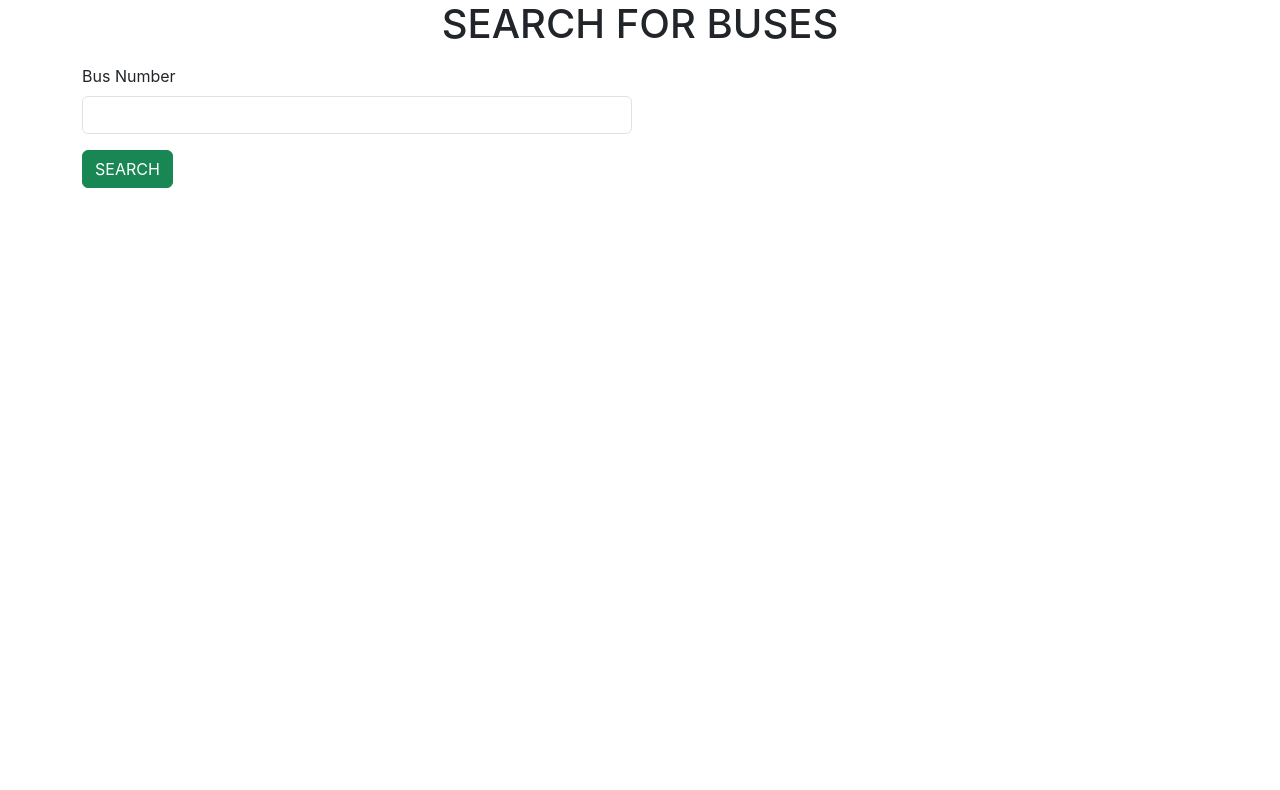
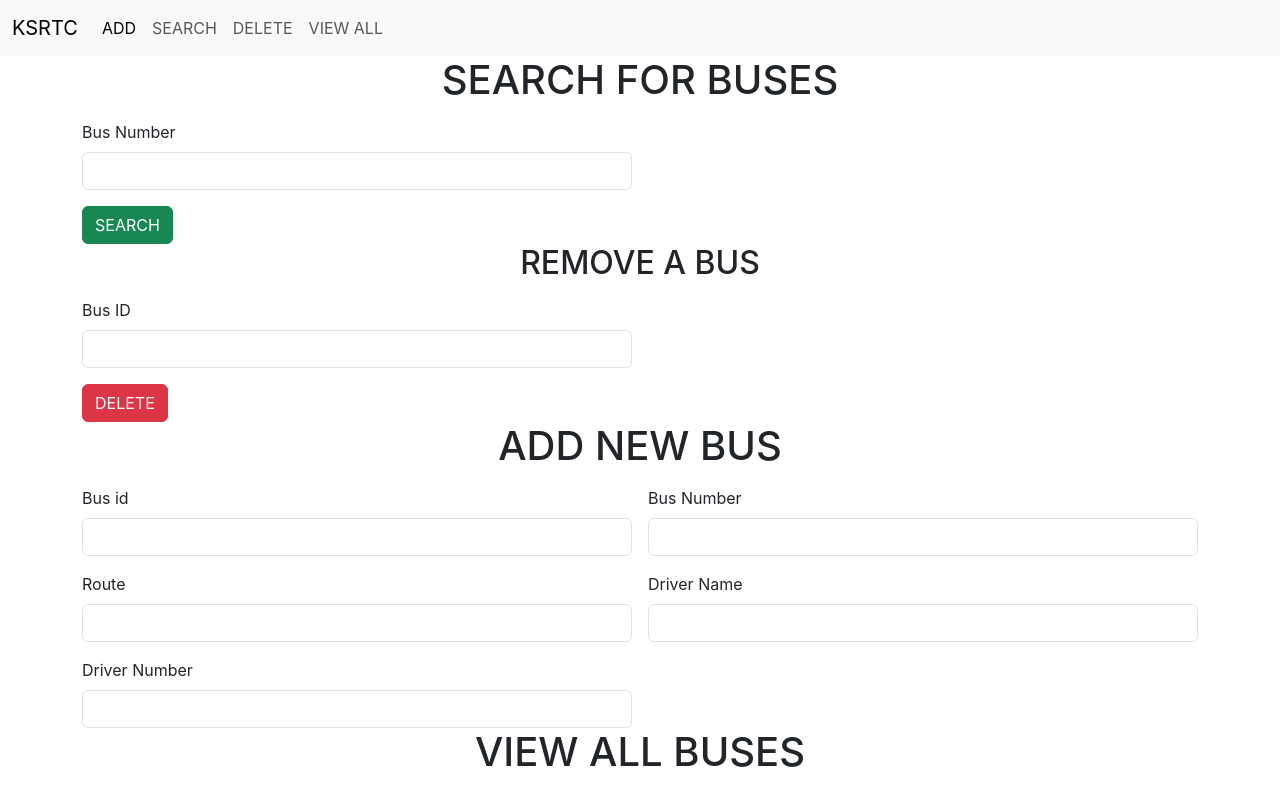
Before and after one commit to ANNARAJU-GIT/KSRTC-APP, a React (Create React App) app: page / in a window 1280 px wide. Shown: the top 790 px of the page. Built offline with nearby package versions, Linux system fonts and the light colour scheme.

Commit message:
KSRTC-APP finished

```diff
--- a/src/App.js
+++ b/src/App.js
@@ -2,12 +2,19 @@
 import './App.css';
 import DeleteBus from './components/DeleteBus';
 import SearchBus from './components/SearchBus';
+import AddBus from './components/AddBus';
+import ViewAll from './components/ViewAll';
+import Navbar from './components/Navbar';
 
 function App() {
   return (
     <div>
+     <Navbar/>
+     <SearchBus/>
+     <DeleteBus/>
+     <AddBus/>
+     <ViewAll/>
 
-     <SearchBus/>
 
 
     </div>
```
